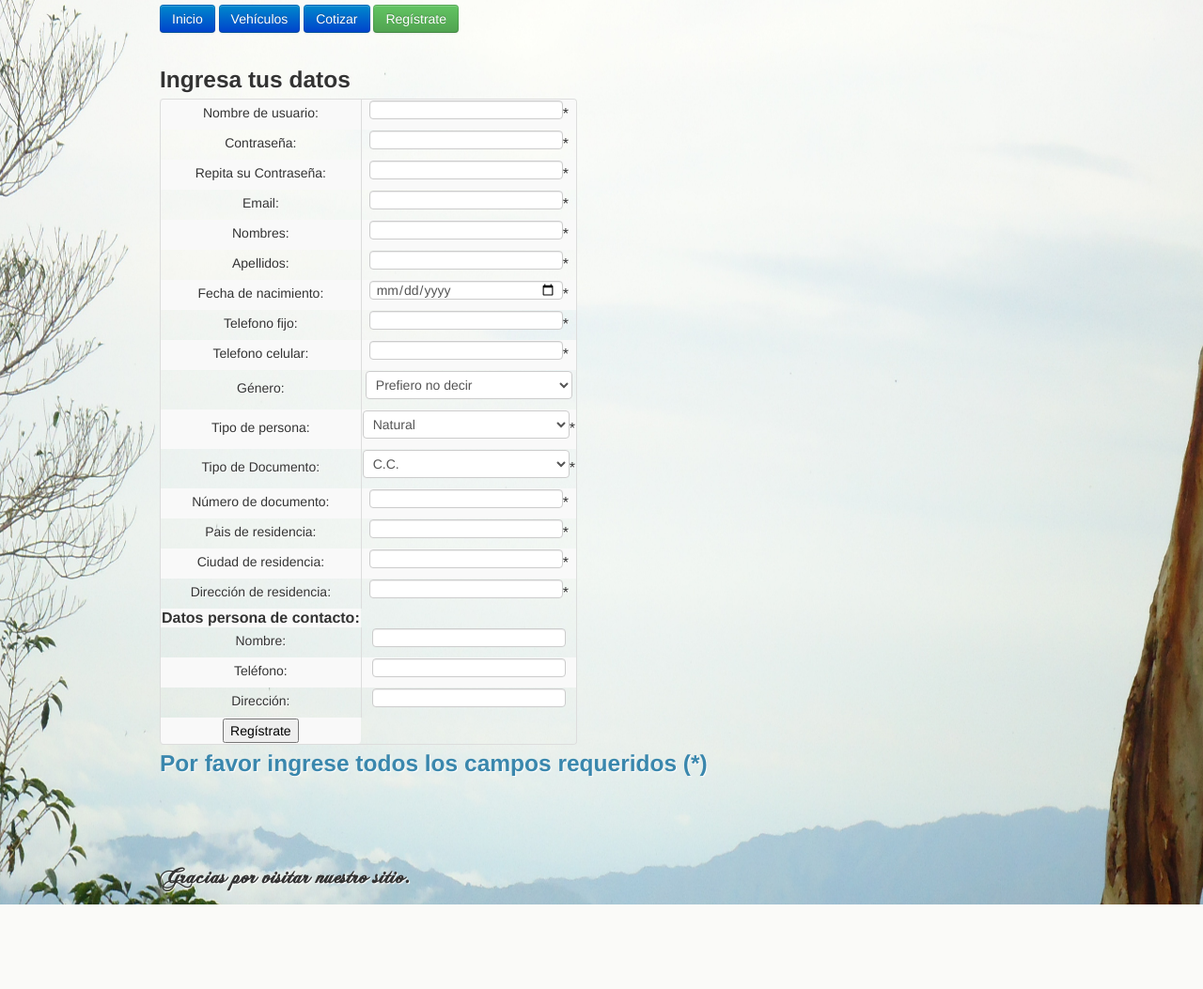
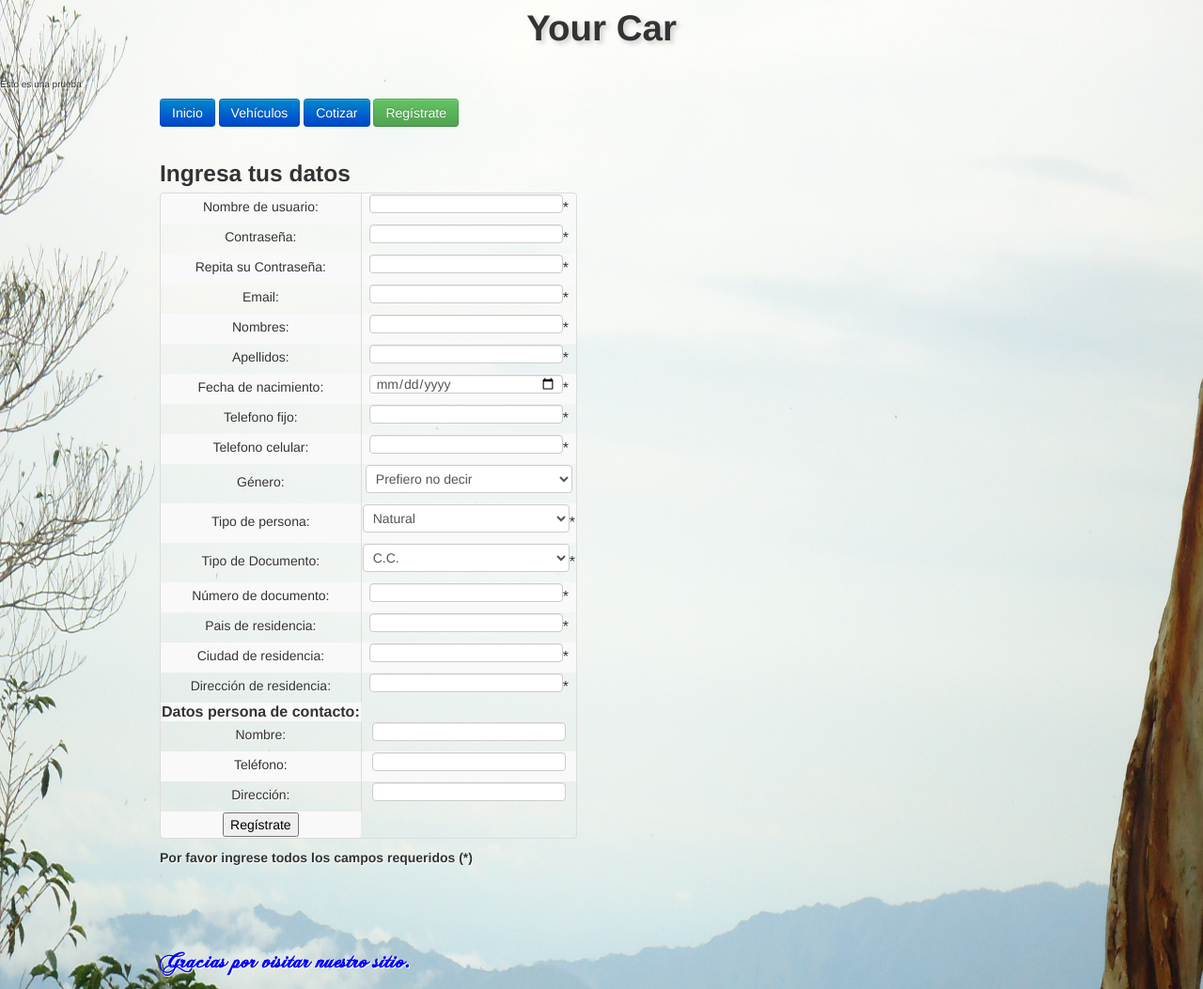
Before and after one commit to steven2308/Your-Car, a Django app: page /registro/ in a window 1280 px wide. Shown: the whole page at 94% size. Before the commit the page ends 963 px from the top, so only its background shows below. Run offline with Django 3.2, Linux system fonts and the light colour scheme; some libraries are stand-ins or nearby versions.

Commit message:
Actualizando Interfaz

```diff
--- a/YourCar/media/css/estilos.css
+++ b/YourCar/media/css/estilos.css
@@ -1,40 +1,48 @@
+mi{
+	font-size: 10px;
+}
 
+h1{
+	font-size: 80px;
+	text-shadow: 3px 3px 5px #cecece;
+	color: aqua;
+}
 
-head{
-
-
-
+title{
+	border: 4px solid blue;
+	padding: 10px 40px;
+	background: #ffffff;
+	width: 100%;
+	border-radius: 30px 30px 0px 0px;
+	-moz-border-radius: 30px 30px 0px 0px;
 }
 
 
-title{
-
-
-
-}
-
 body{
-	font-family:"Trebuchet MS", "Myriad Pro", Arial, sans-serif;
+	font-family:"Trebuchet MS", "Myriad Pro", Arial, sans-serif, FuenteZabatana;
 	font-size:14px;
 	background:url(/media/images/fondo.png);
 	background-repeat: no-repeat; /*Aca damos la orden de que la imagen no se repita*/
 	background-size: 100% 100%;  /*Esto es para que la imagen quede del tamaño de la pantalla*/
 	-moz-background-repeat: no-repeat; /*Compatibilidad con Firefox*/
 	-moz-background-size: 100% 100%; /*Compatibilidad con Firefox*/
-
 	text-shadow:1px 1px 1px #fff;
 	overflow-y:scroll;
 }
-li
-{
-display:inline;
+
+li{
+	display:inline;
 }
+
 td { min-width: 80px;
-	 text-align:center; }
+	 text-align:center;
+}
+
 img{
 	border-radius: 10px;
 }
 
 footer{
+	color: blue;
 
 }
--- a/YourCar/templates/base.html
+++ b/YourCar/templates/base.html
@@ -25,8 +25,10 @@
 		{% endblock %}
 		{% block scripts %}
 		{% endblock%}
+
 	</head>
-
+		<center><h1>Your Car</h1></center><br>
+		<mi>Esto es una prueba</mi>
 	<body>
 		<div class="container">
 			<nav class="navbar navbar-inverse">
--- a/YourCar/templates/registro.html
+++ b/YourCar/templates/registro.html
@@ -160,7 +160,7 @@
 				    </tr>
 				</tbody>
 			</table>
-			<p class="text-info">Por favor ingrese todos los campos requeridos (*)</p>
+			<p class="text-info"><h5>Por favor ingrese todos los campos requeridos (*)</h5></p>
 			</div>
 		</form>
 	{%endif %}
```
Also changed, not shown: YourCar/media/images/nube.png (added), 1 other file.
